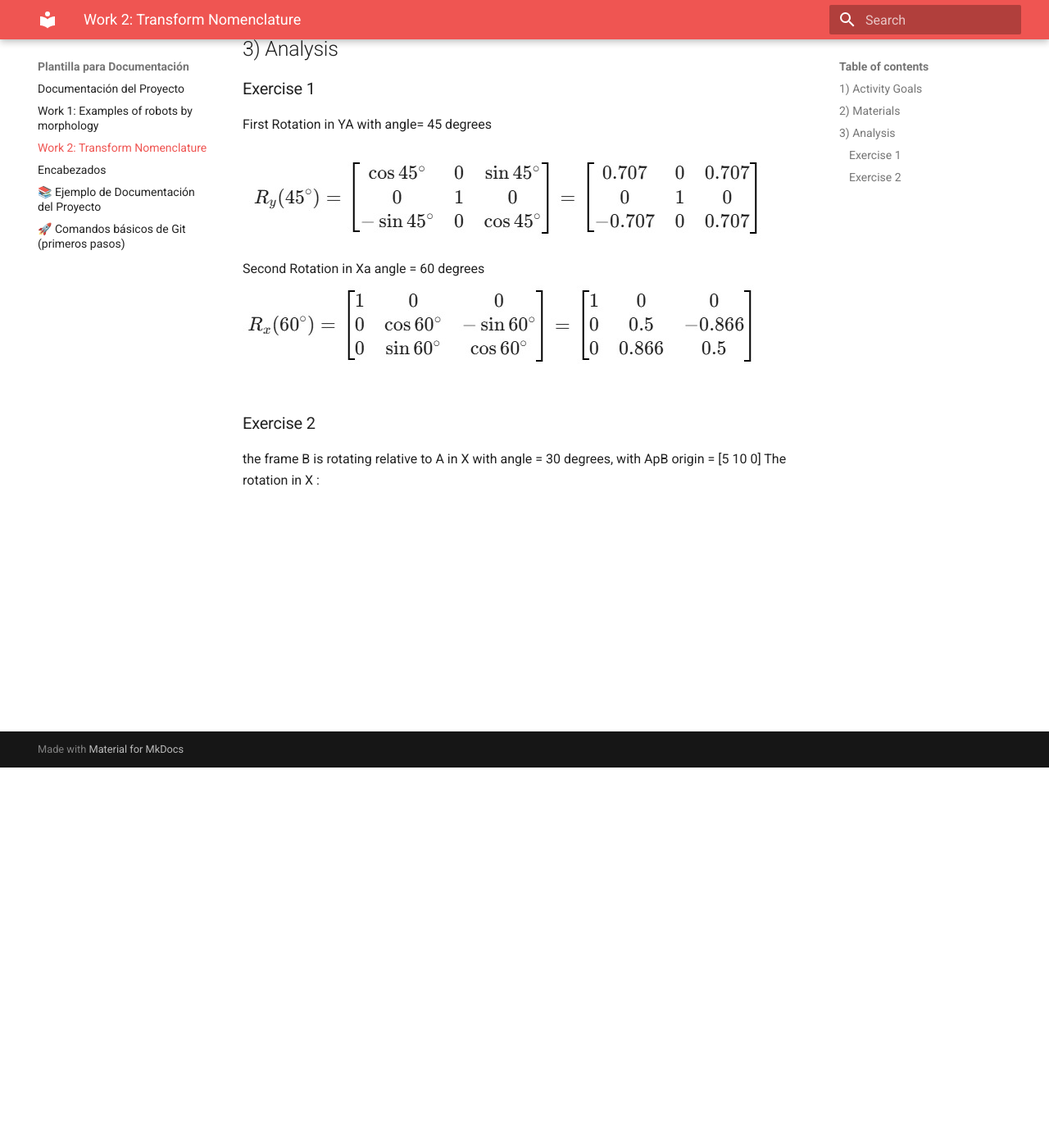
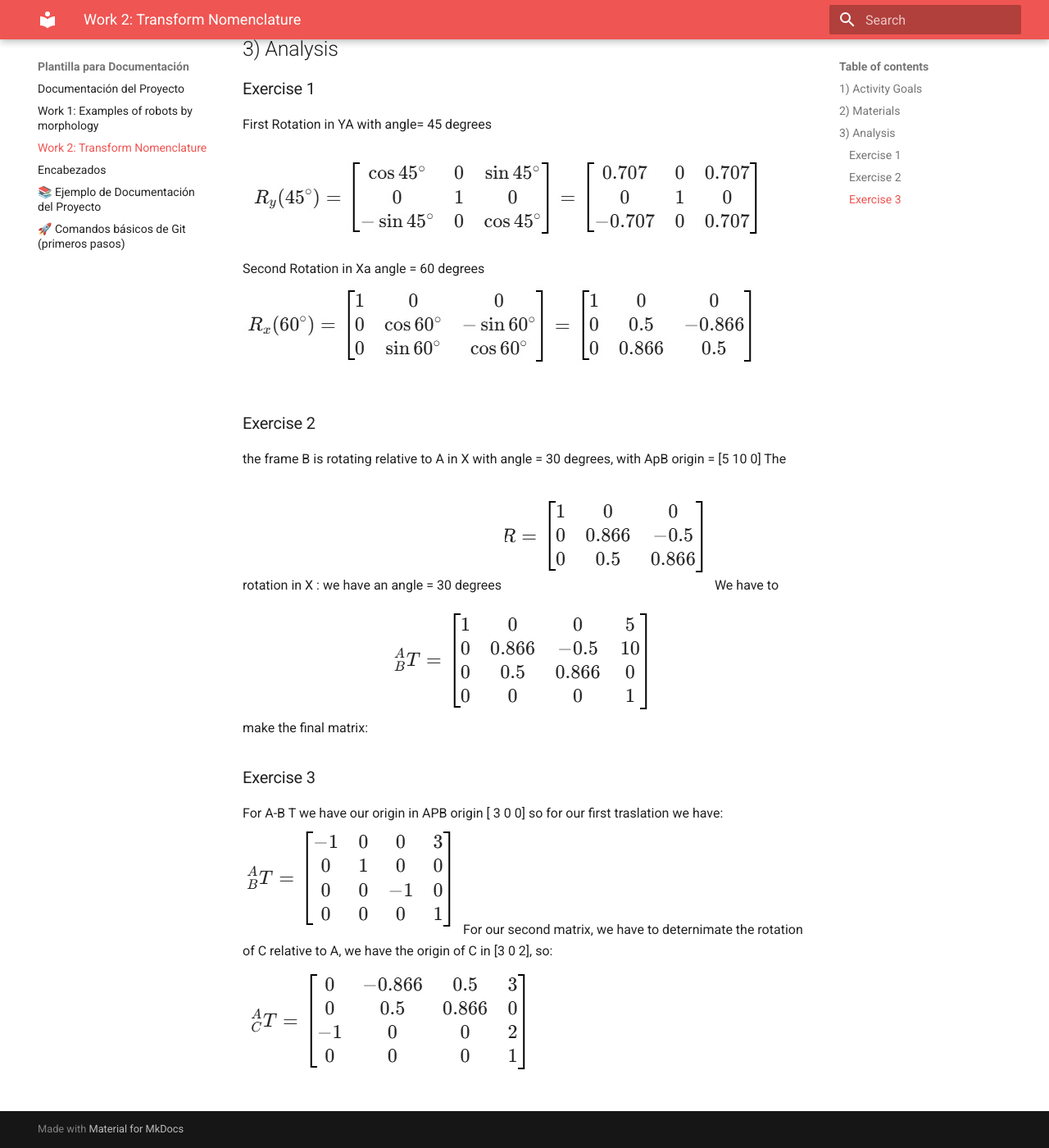
Before and after one commit to pabloskylpz-cloud/Robotica, an MkDocs documentation site: the page built from docs/Transform Nomenclature.md, in a window 1280 px wide and 1400 px high, scrolled down 464 px. Shown: the whole window at 82% size. Built offline with MkDocs 1.6.1 and Material for MkDocs 9.7.7, drawn with Linux system fonts in a browser that asks for light colours.

Commit message:
Transform Nomenclature

```diff
--- a/docs/Hw_2.md
+++ b/docs/Transform Nomenclature.md
@@ -16,9 +16,14 @@ Second Rotation in Xa angle = 60 degrees
 ### Exercise 2
 the frame B is rotating relative to A in X with angle = 30 degrees, with ApB origin = [5 10 0]
 The rotation in X :
+we have an angle = 30 degrees
+![Diagrama del sistema](recursos/imgs/ejercicio2.jpeg)
+We have to make the final matrix:
+![Diagrama del sistema](recursos/imgs/matrizfinal.png)
 
-
-
-##
-##
-##
+### Exercise 3
+For A-B T we have our origin in APB origin [ 3 0 0]
+so for our first traslation we have:
+![Diagrama del sistema](recursos/imgs/1.png)
+For our second matrix, we have to deternimate the rotation of C relative to A, we have the origin of C in [3 0 2], so:
+![Diagrama del sistema](recursos/imgs/2.png)
```
Also changed, not shown: docs/recursos/imgs/1.png (added), docs/recursos/imgs/2.png (added), docs/recursos/imgs/ejercicio2.jpeg (added), docs/recursos/imgs/matrizfinal.png (added).
